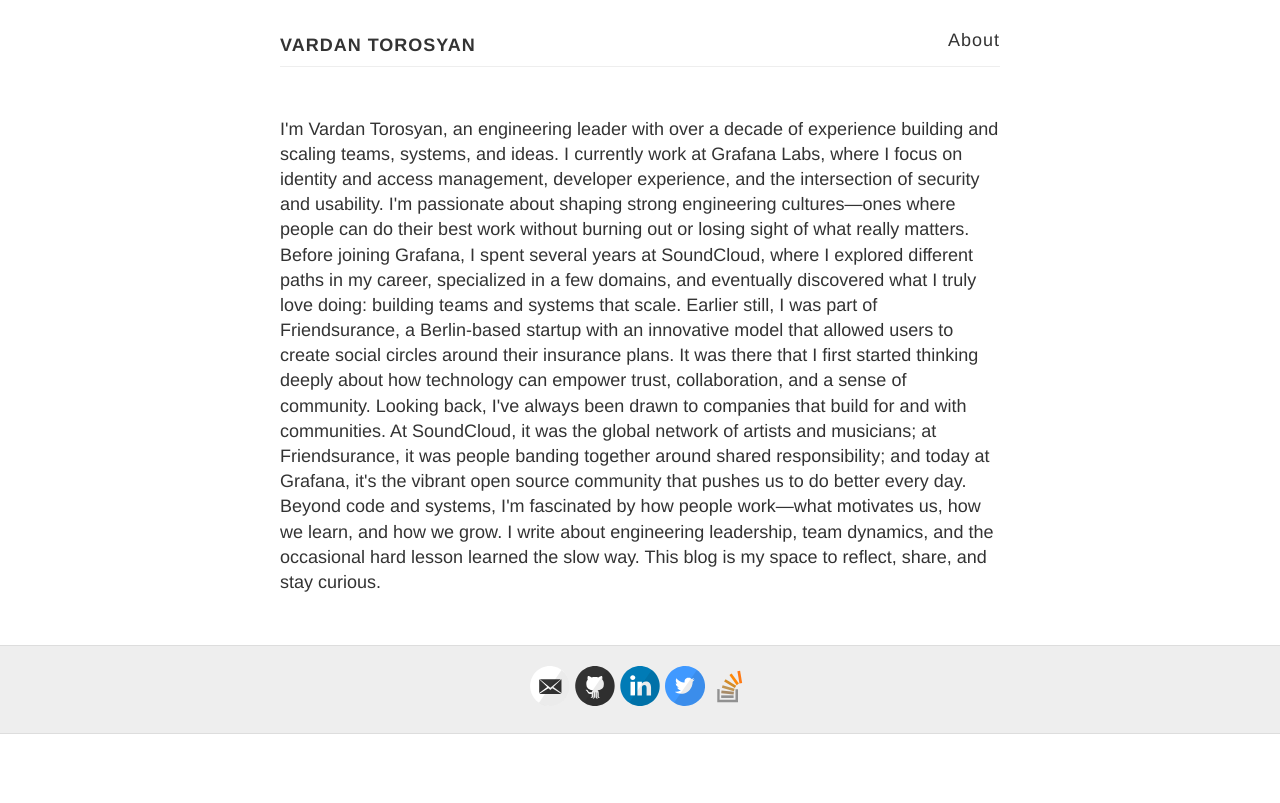
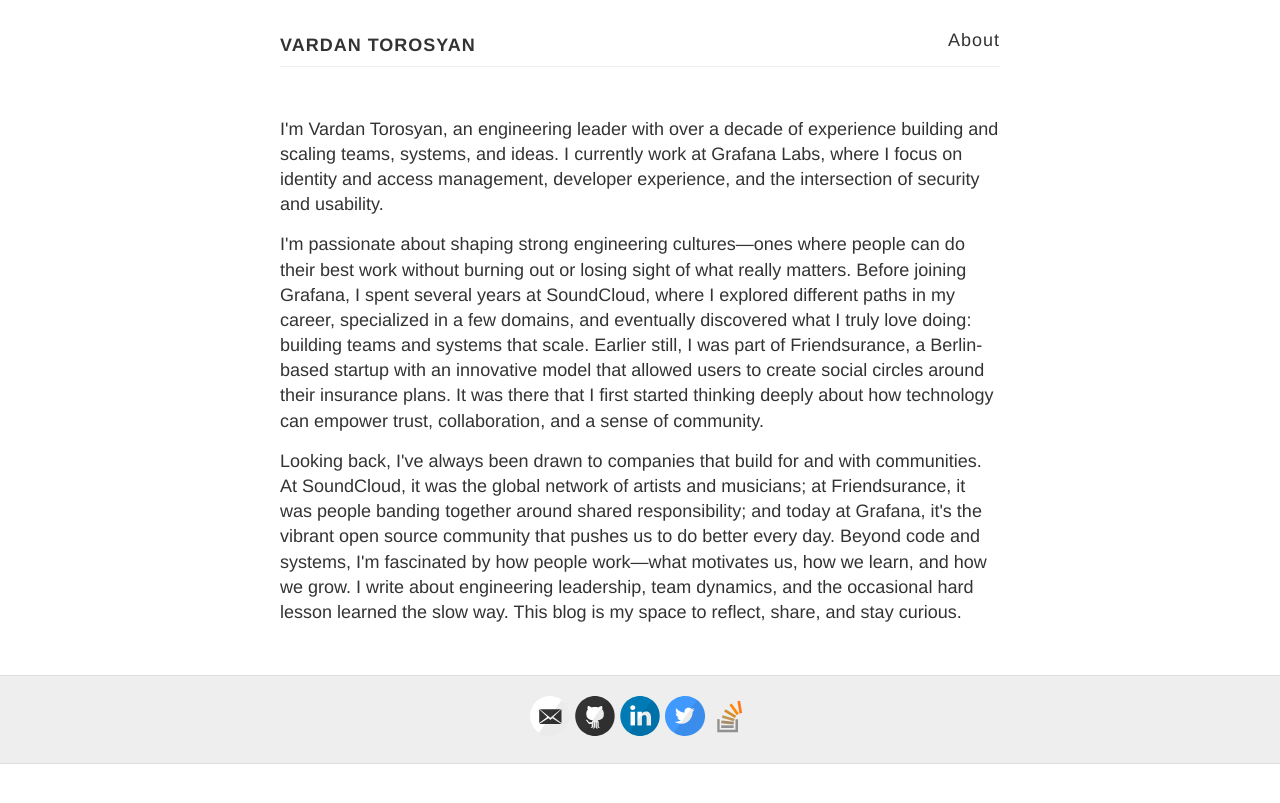
Before and after one commit to vtorosyan/vtorosyan.github.io, a Jekyll site: the page built from about.html, in a window 1280 px wide. Shown: the top 803 px of the page. Built offline with Jekyll 4.4.1, drawn with Linux system fonts in a browser that asks for light colours.

Commit message:
Better about me

```diff
--- a/about.html
+++ b/about.html
@@ -4,10 +4,17 @@
 ---
 
 <p>
-I'm Vardan Torosyan, an engineering leader with over a decade of experience building and scaling teams, systems, and ideas. I currently work at Grafana Labs, where I focus on identity and access management, developer experience, and the intersection of security and usability. I'm passionate about shaping strong engineering cultures—ones where people can do their best work without burning out or losing sight of what really matters.
-Before joining Grafana, I spent several years at SoundCloud, where I explored different paths in my career, specialized in a few domains, and eventually discovered what I truly love doing: building teams and systems that scale. Earlier still, I was part of Friendsurance, a Berlin-based startup with an innovative model that allowed users to create social circles around their insurance plans.
+I'm Vardan Torosyan, an engineering leader with over a decade of experience building and scaling teams, systems, and ideas. I currently work at Grafana Labs, where I focus on identity and access management, developer experience, and the intersection of security and usability.
+</p>
+
+<p>
+I'm passionate about shaping strong engineering cultures—ones where people can do their best work without burning out or losing sight of what really matters.
+Before joining Grafana, I spent several years at SoundCloud, where I explored different paths in my career, specialized in a few domains, and eventually discovered what I truly love doing: building teams and systems that scale.
+Earlier still, I was part of Friendsurance, a Berlin-based startup with an innovative model that allowed users to create social circles around their insurance plans.
 It was there that I first started thinking deeply about how technology can empower trust, collaboration, and a sense of community.
+</p>
 
+<p>
 Looking back, I've always been drawn to companies that build for and with communities. At SoundCloud, it was the global network of artists and musicians; at Friendsurance, it was people banding together around shared responsibility; and today at Grafana, it's the vibrant open source community that pushes us to do better every day.
 
 Beyond code and systems, I'm fascinated by how people work—what motivates us, how we learn, and how we grow. I write about engineering leadership, team dynamics, and the occasional hard lesson learned the slow way. This blog is my space to reflect, share, and stay curious.
```
